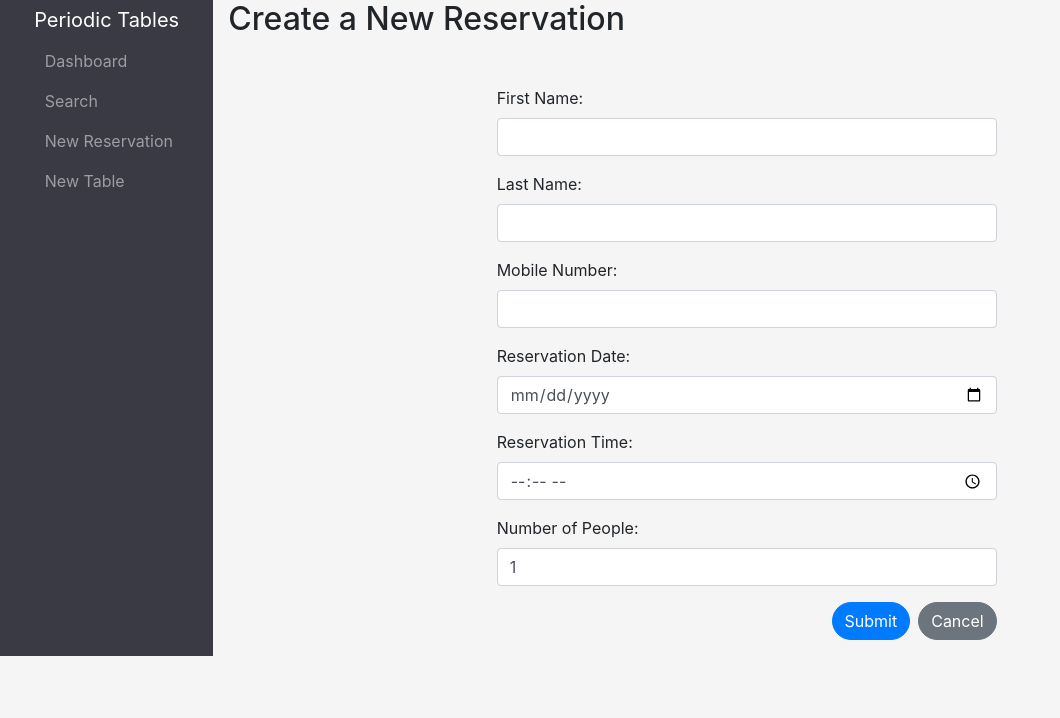
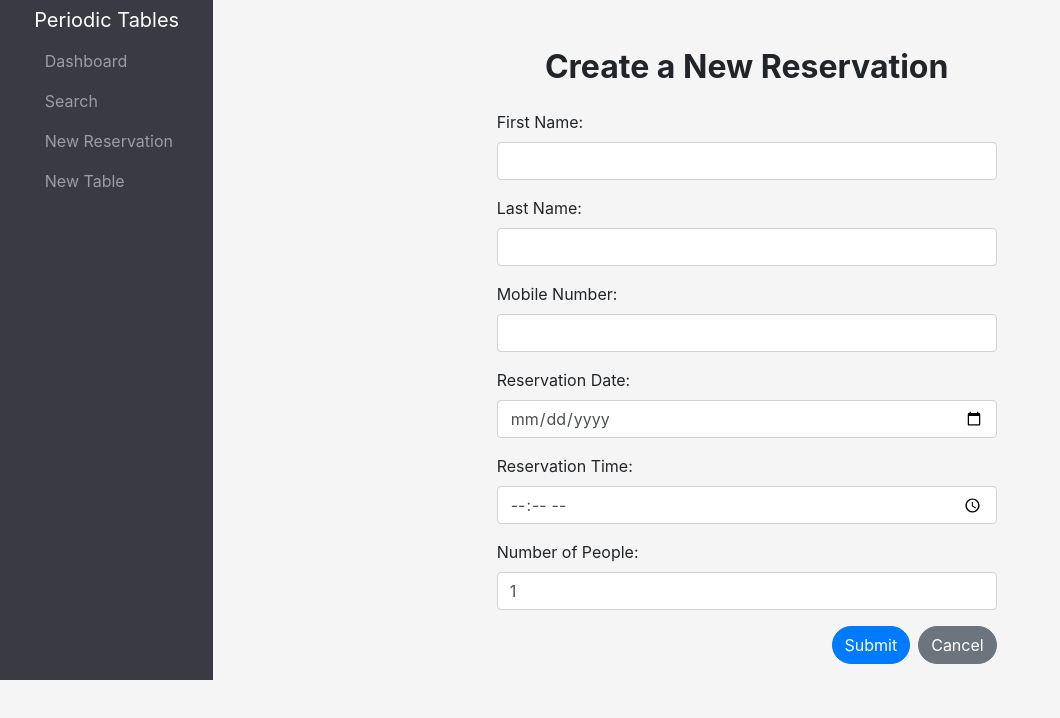
Before and after one commit to willthedevelop3r/restaurant-reservation, a React (Create React App) app in the folder front-end/: page /reservations/new in a window 1280 px wide. Shown: the top 718 px of the page, without its empty margins (0-1060 px from the left). Built offline with nearby package versions, Linux system fonts and the light colour scheme; a web font is replaced by a local one.

Commit message:
adjusted styling for Dashboard, NewReservation and ReservationForm

```diff
--- a/front-end/src/Reservations/NewReservation.js
+++ b/front-end/src/Reservations/NewReservation.js
@@ -59,7 +59,9 @@ const NewReservation = () => {
 
   return (
     <div>
-      <h2>Create a New Reservation</h2>
+      <h2 className='text-center font-weight-bold mt-5'>
+        Create a New Reservation
+      </h2>
       <ErrorAlert error={error} />
       <ReservationForm
         formData={formData}
--- a/front-end/src/Reservations/ReservationForm.js
+++ b/front-end/src/Reservations/ReservationForm.js
@@ -7,7 +7,7 @@ const ReservationForm = ({
   handleCancel,
 }) => {
   return (
-    <div className='container mt-5'>
+    <div className='container mt-4'>
       <form
         onSubmit={handleSubmit}
         className='mx-auto'
--- a/front-end/src/dashboard/Dashboard.js
+++ b/front-end/src/dashboard/Dashboard.js
@@ -71,6 +71,7 @@ function Dashboard() {
   }
 
   return (
+    <div className='container mt-5'>
       <main className='d-flex flex-column align-items-center'>
         <h1 className='font-weight-bold mb-3'>Dashboard</h1>
 
@@ -78,19 +79,19 @@ function Dashboard() {
           <h4 className='mb-2'>Reservations for date: {selectedDate}</h4>
           <div className='d-flex gap-2'>
             <button
-            className='btn btn-primary mr-2'
+              className='btn btn-primary mr-2 mt-2'
               onClick={() => handleDateChange(previous(selectedDate))}
             >
               Previous
             </button>
             <button
-            className='btn btn-primary mr-2'
+              className='btn btn-primary mr-2 mt-2'
               onClick={() => handleDateChange(today())}
             >
               Today
             </button>
             <button
-            className='btn btn-primary'
+              className='btn btn-primary mt-2'
               onClick={() => handleDateChange(next(selectedDate))}
             >
               Next
@@ -98,7 +99,7 @@ function Dashboard() {
           </div>
         </div>
 
-      <div className='container'>
+        <div className='container mt-3'>
           <h2 className='font-weight-bold mb-3 text-center'>Reservations</h2>
           {reservations.length ? (
             <div className='row justify-content-center'>
@@ -159,11 +160,13 @@ function Dashboard() {
               ))}
             </div>
           ) : (
-          <p className='text-center'>No reservations for the selected date.</p>
+            <p className='text-center'>
+              No reservations for the selected date.
+            </p>
           )}
         </div>
 
-      <div className='container'>
+        <div className='container mt-3'>
           <h2 className='font-weight-bold mb-3 text-center'>Tables</h2>
           {tables.length ? (
             <div className='row justify-content-center'>
@@ -213,6 +216,7 @@ function Dashboard() {
         <ErrorAlert error={reservationsError} />
         <ErrorAlert error={tablesError} />
       </main>
+    </div>
   );
 }
 
```
Lines whose indentation alone changed are shown as unchanged.
